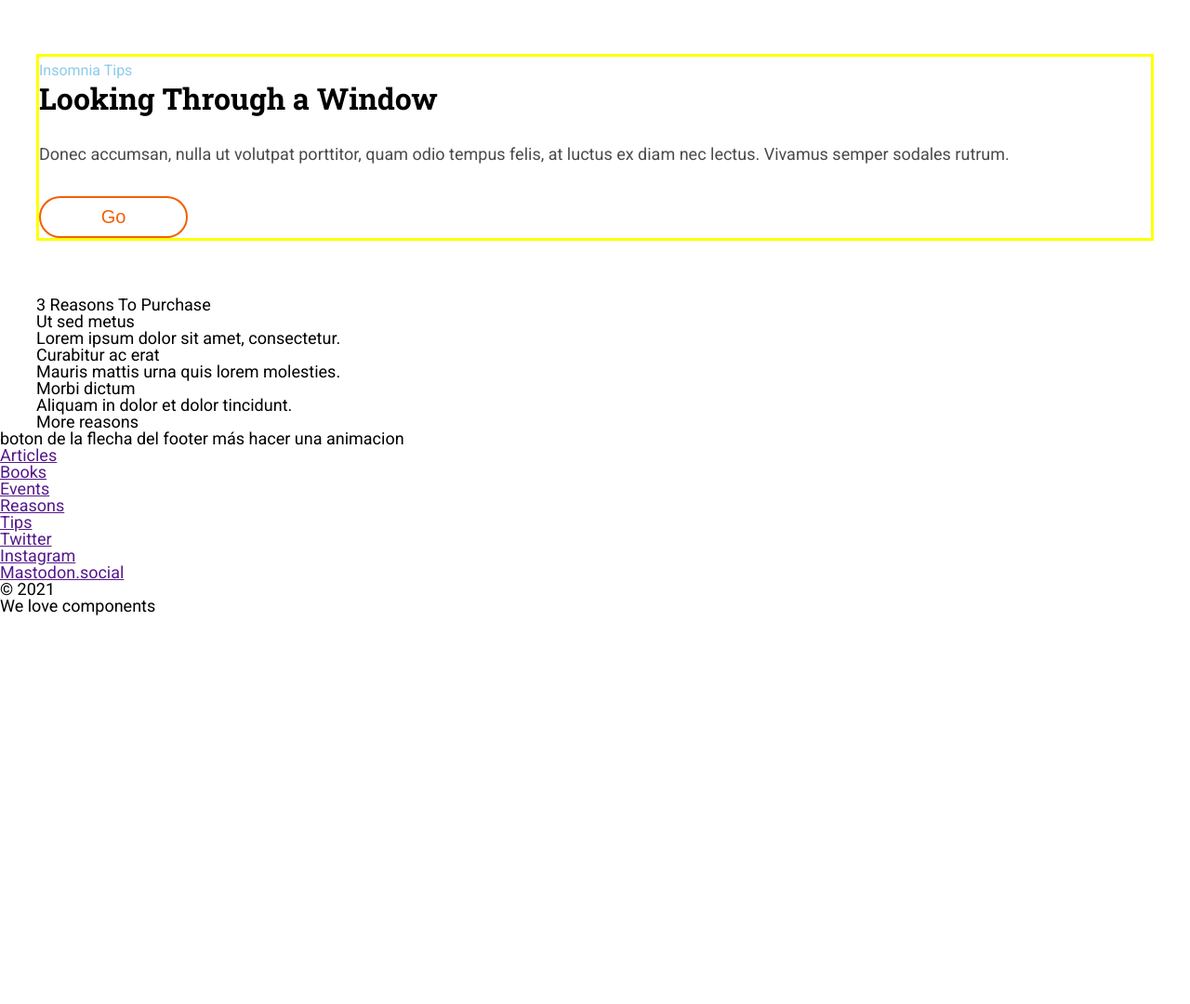
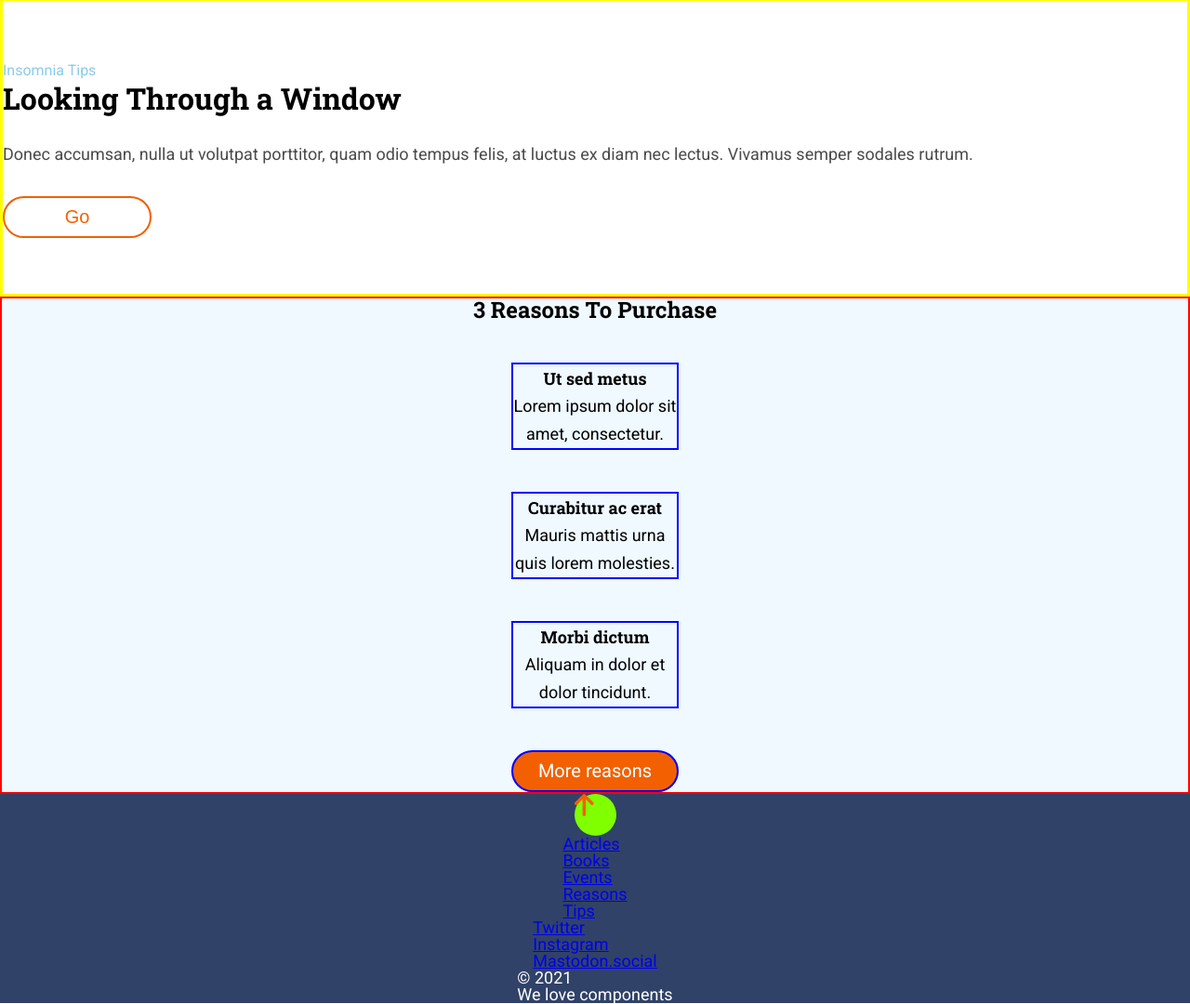
Before and after one commit to Sararid/modulo-1-evaluacion-final-Sararid, a website: page src/html/index.html in a window 1280 px wide. Shown: the part 570-1650 px from the top of the page at 93% size. Before the commit the page ends 1232 px from the top, so only its background shows below. Drawn offline with nearby package versions, Linux system fonts and the light colour scheme; files that its build step writes are made by us from their sources; files whose address does not match are found by name.

Commit message:
draft footer + section 2

```diff
--- a/src/html/partials/footer.html
+++ b/src/html/partials/footer.html
@@ -1,28 +1,33 @@
-<footer>
+<footer class="footer">
 
-  <div>boton de la flecha del footer más hacer una animacion </div>
+  <div class="icoArrow"> <a href="./index.html#index" title="" alt="Main page">
+      <img class="icoScroll__link" src="./assets/images/ico-arrow.svg" alt=" Button" /></a> </div>
+
+  <!--boton de la flecha del footer más hacer una animacion-->
+
   <nav>
-    <ul>
-      <li><a href="" title="" target="" alt="">Articles</a></li>
-      <li><a href="" title="" target="" alt="">Books</a></li>
-      <li><a href="" title="" target="" alt="">Events</a></li>
-      <li><a href="" title="" target="" alt="">Reasons</a></li>
-      <li><a href="" title="" target="" alt="">Tips</a></li>
+    <ul class="footer__navSection">
+      <li><a class="footer__nav--link" href="https://adalab.es/" title="Página de Adalab" target="_blank"
+          alt="">Articles</a></li>
+      <li><a class="footer__nav--link" href="https://adalab.es/" title="" target="" alt="">Books</a></li>
+      <li><a class="footer__nav--link" href="https://adalab.es/" title="" target="" alt="">Events</a></li>
+      <li><a class="footer__nav--link" href="https://adalab.es/" title="" target="" alt="">Reasons</a></li>
+      <li><a class="footer__nav--link" href="https://adalab.es/" title="" target="" alt="">Tips</a></li>
 
     </ul>
   </nav>
 
   <nav>
-    <ul>
-      <li><a href="" title="" target="" alt="">Twitter</a></li>
-      <li><a href="" title="" target="" alt="">Instagram</a></li>
-      <li><a href="" title="" target="" alt="">Mastodon.social</a></li>
+    <ul class="footer__navSm">
+      <li><a class="footer__nav--link" href="https://adalab.es/" title="" target="" alt="">Twitter</a></li>
+      <li><a class="footer__nav--link" href="https://adalab.es/" title="" target="" alt="">Instagram</a></li>
+      <li><a class="footer__nav--link" href="https://adalab.es/" title="" target="" alt="">Mastodon.social</a></li>
 
 
     </ul>
   </nav>
 
-  <div>
+  <div class="footer_copy">
     <p>&copy 2021</p>
     <small>We love components</small>
   </div>
--- a/src/html/partials/hero.html
+++ b/src/html/partials/hero.html
@@ -1,5 +1,5 @@
 <div class="hero">
-    <div class="hero__text">
+    <div id="index" class="hero__text">
         <h1 class="hero__text--title">ANONYMOUS PROXY</h1>
         <p class="hero__text--description">In hac habitasse platea dictumst.</p>
 
--- a/src/html/partials/main.html
+++ b/src/html/partials/main.html
@@ -11,26 +11,31 @@
     <button class="main__section1--button">Go</button>
   </section>
 
-  <section>
-    <h2 id="reasons">3 Reasons To Purchase</h2>
+  <!-- SECTION 2 -->
+  <section class="main__section2">
 
-    <article>
-      <h3> Ut sed metus</h3>
-      <p>Lorem ipsum dolor sit amet, consectetur.</p>
+    <div class="main__section2--item1">
+      <h2 id="reasons" class="section2__title">3 Reasons To Purchase</h2>
+    </div>
+
+    <article class="main__section2--item">
+      <h3 class="section2__subtitle"> Ut sed metus</h3>
+      <p class="section2__parr">Lorem ipsum dolor sit amet, consectetur.</p>
 
     </article>
-    <article>
-      <h3> Curabitur ac erat</h3>
-      <p>Mauris mattis urna quis lorem molesties.</p>
-
-    </article>
-    <article>
-      <h3> Morbi dictum</h3>
-      <p>Aliquam in dolor et dolor tincidunt.</p>
+    <article class="main__section2--item">
+      <h3 class="section2__subtitle"> Curabitur ac erat</h3>
+      <p class="section2__parr">Mauris mattis urna quis lorem molesties.</p>
 
     </article>
 
-    <div> More reasons</div>
+    <article class="main__section2--item">
+      <h3 class="section2__subtitle"> Morbi dictum</h3>
+      <p class="section2__parr">Aliquam in dolor et dolor tincidunt.</p>
+
+    </article>
+
+    <div class="main__section2--item   section2__button"> More reasons</div>
 
 
   </section>
--- a/src/scss/core/_variables.scss
+++ b/src/scss/core/_variables.scss
@@ -8,6 +8,8 @@ $bright-orange: #f26002;
 $light-blue: #8ccbea;
 $cerulean: #0271bc;
 $dark-grey-blue: #304268;
+$ice-blue: #eff9ff;
+$white: white;
 
 // mixins
 @mixin flexColumnCentered {
--- a/src/scss/layout/_footer.scss
+++ b/src/scss/layout/_footer.scss
@@ -1,6 +1,13 @@
-.page__footer {
-  position: fixed;
-  left: 0;
-  bottom: 0;
-  width: 100vw;
+.icoArrow {
+  width: 45px;
+  background-color: chartreuse;
+  height: 45px;
+  border-radius: 100%;
 }
+
+.footer {
+  background-color: $dark-grey-blue;
+  color: $white;
+
+  @include flexColumnCentered;
+}
--- a/src/scss/layout/_main.scss
+++ b/src/scss/layout/_main.scss
@@ -3,27 +3,25 @@
 /* . En el hover de los botones ("Go" y "3 Reasons To Purchase") se debe incluir una transición que
 dejamos a vuestra elección (por ejemplo: color, tamaño, etc.). */
 
-/*  Looking through a window */
+/*  SECTION 1 Looking through a window */
 .main {
-  margin: 0 15px;
-
-  @media (min-width: 768px) {
-    margin: 0 39px;
-  }
+  width: 100%;
 
   &__section1 {
     display: flex;
     flex-direction: column;
     align-items: flex-start;
-    margin: 30px 0 45px;
+    /*margin: 30px 0 45px; */
     line-height: 30px;
     border: yellow solid 3px;
-
+    padding: 30px 15px 45px;
     @media (min-width: 768px) {
-      margin-bottom: 30px 0 60px;
+      padding: 30px 39px 60px;
     }
     @media (min-width: 1200px) {
-      margin: 60px 0;
+      padding: 60px 0;
+
+      /*  mirar aqui un flex */
     }
     &--small {
       font-size: 14px;
@@ -73,3 +71,49 @@ dejamos a vuestra elección (por ejemplo: color, tamaño, etc.). */
     }
   }
 }
+
+/*  SECTION 2 3 REASONS TO PURCHASE*/
+.main {
+  &__section2 {
+    border: solid red 2px;
+    background-color: $ice-blue;
+    display: grid;
+    grid-template-columns: 1fr;
+    /*grid-template-rows: repeat(5, 1fr);*/
+    grid-template-rows: 0.8fr, 1fr, 1fr, 1fr, 1fr;
+    grid-gap: 45px;
+    align-items: center;
+    justify-items: center;
+
+    &--item {
+      border: solid 2px blue;
+      line-height: 30px;
+      text-align: center;
+      max-width: 180px;
+    }
+  }
+}
+
+.section2 {
+  &__title {
+    font-family: $second-font;
+    font-size: 24px;
+    font-weight: bold;
+  }
+  &__subtitle {
+    font-family: $second-font;
+    font-weight: bold;
+  }
+
+  &__button {
+    width: 184px;
+    height: 45px;
+    font-size: 20px;
+    border-radius: 22.5px;
+    background-color: $bright-orange;
+    color: white;
+    @include flexColumnCentered;
+    text-align: center;
+    line-height: 2.25;
+  }
+}
```
